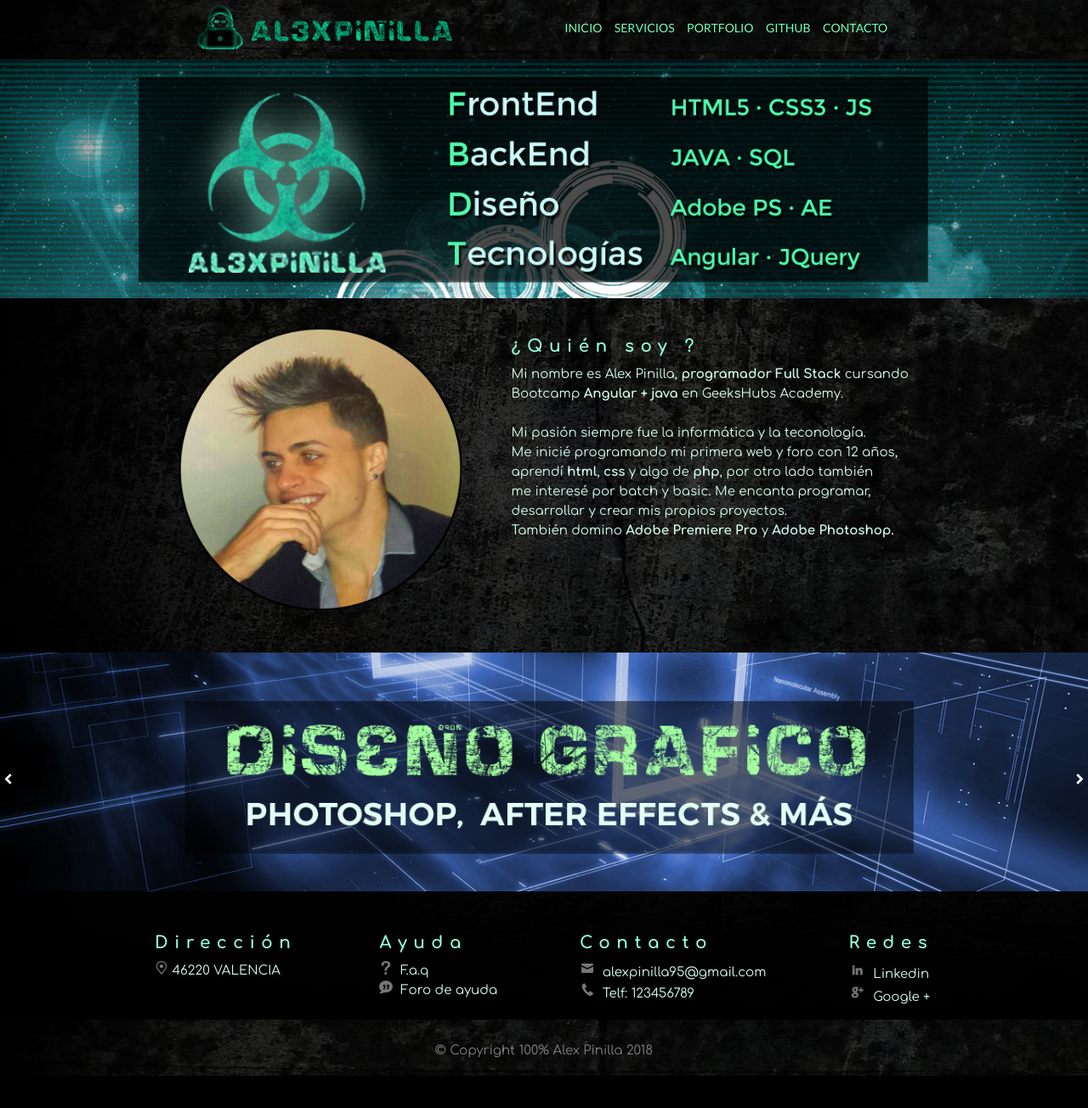
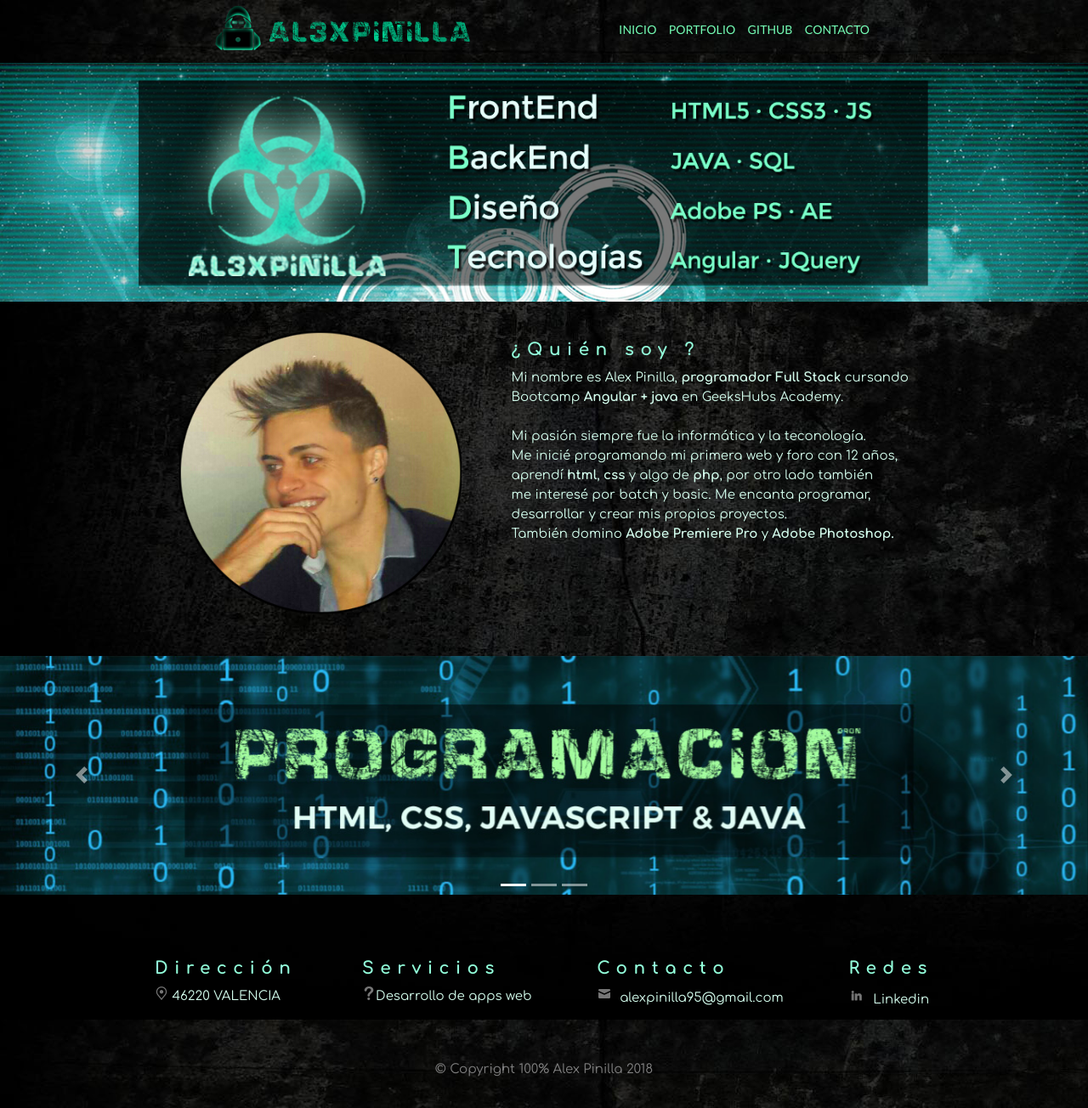
Before and after one commit to Alexpinilla/web, a PHP site: page /index.html in a window 1280 px wide. Shown: the whole page at 85% size. Before the commit the page ends 1266 px from the top, so only its background shows below. Run offline with PHP 8.4, Linux system fonts and the light colour scheme.

Commit message:
actualización enlaces, y corrección slider

```diff
--- a/css/estilo.css
+++ b/css/estilo.css
@@ -1,7 +1,9 @@
 @import url('https://fonts.googleapis.com/css?family=Anonymous+Pro');
 @import url('https://fonts.googleapis.com/css?family=Lato:300,400,700');
 @import url('https://fonts.googleapis.com/css?family=Comfortaa:300,400,700&subset=cyrillic,cyrillic-ext,greek,latin-ext,vietnamese');
-
+ul li a:hover{
+    text-decoration: none
+}
 body {
     font-family: 'Comfortaa', monospace;
     background-color:black;
@@ -22,7 +24,7 @@ body {
     flex-wrap: wrap;
 }
 
-ul li {
+ul li{
     font-family: 'Lato';
     color: #74fdb5;
     font-size: 14px;
@@ -153,6 +155,7 @@ p {
 }
 
 footer {
+    margin-top: 30px;
     display: flex;
     justify-content: space-between;
     align-items:center;
@@ -219,7 +222,10 @@ section {
     flex-direction: column;
     flex-wrap: wrap;
 }
-
+footer {
+    display:flex;
+    justify-content: center
+}
 .foot {
     flex-direction: row;
     flex-wrap: wrap;
@@ -230,48 +236,20 @@ section {
     border-radius: 18px;
     padding: 20px;
     display: flex;
-    margin: 0 auto;
     max-width: 956px;
     justify-content: space-between;
 }
 
-.textofooter {
 
+.visible {
+    display:flex
 }
-@media (max-width: 1766px) {
-    .carrusel{
-        margin-bottom: 350px;
-    }
-
-}
-@media (max-width: 1366px) {
-    .carrusel {
-        margin-bottom: 300px;
-    }
-}
-
-@media (max-width: 1166px) {
-    .carrusel {
-        margin-bottom: 260px;
-    }
-}
-
-@media (max-width: 956px) {
-    .carrusel {
-        margin-bottom: 220px;
-    }
-}
-
-@media (max-width: 700px) {
-    .carrusel {
-        margin-bottom: 170px;
-    }
+.invisible {
+    display:none
 }
 
 @media (max-width: 500px) {
-    .carrusel {
-        margin-bottom: 100px;
-    }
+
     .menudenavegacion li {
         font-size: 12px;
     }
@@ -285,3 +263,28 @@ section {
         font-size: 11px;
     }
 }
+.portfolio {
+    width: 100%
+    ;
+    height: 100%;
+}
+.enlace{
+    font-family: Lato;
+    color: #74fdb5;
+    font-size: 20px;
+}
+.enlace:hover{
+
+    font-weight: bold;
+    color: #74fdb5;
+}
+.enlace2{
+    font-family: 'Comfortaa', monospace;
+    color: #d3fded;
+    font-size: 15px;
+}
+.enlace2:hover{
+    text-decoration: none;
+    font-weight: bold;
+    color: #a8fcdc;
+}
--- a/index.html
+++ b/index.html
@@ -1,5 +1,6 @@
 <!DOCTYPE HTML>
 <html>
+
 <head>
     <meta charset="utf-8">
     <title>Alex Pinilla Programador Full Stack</title>
@@ -7,41 +8,40 @@
     <meta description="description" content="Alex Pinilla, Programador fullstack Java, html, php y javascript. y desarrollador web.">
     <meta keywords="keywords" content="alex pinilla,programador, diseñador web, desarrollador web, html, java, javascript,angular, css,">
     <meta name="viewport" content="width=device-width, initial-scale=1">
+    <link rel="stylesheet" href="https://stackpath.bootstrapcdn.com/bootstrap/4.1.3/css/bootstrap.min.css" integrity="sha384-MCw98/SFnGE8fJT3GXwEOngsV7Zt27NXFoaoApmYm81iuXoPkFOJwJ8ERdknLPMO"
+        crossorigin="anonymous">
+
     <link href="css/reset.css" rel="stylesheet">
     <link href="css/fontello.css" rel="stylesheet">
     <link href="css/estilo.css" rel="stylesheet">
     <link rel="shortcun icon" type="image/png" href="images/favicon.png">
-    <!-- JQUERY -->
-    <script src="https://ajax.googleapis.com/ajax/libs/jquery/3.3.1/jquery.min.js"></script>
-</head>
+   </head>
+
 <body>
     <header>
         <div class="header">
             <div class="logo">
-                <img src="images/alexpinilla.png"></img>
+                <img src="images/alexpinilla.png" />
             </div>
             <div class="menudenavegacion">
                 <ul>
                     <li>
-                        <a class="sheila" href="#">INICIO</a>
+                        <a class="sheila" href="#" onClick="verInicio()">INICIO</a>
                     </li>
                     <li>
-                        <a class="sheila" href="#">SERVICIOS</a>
+                        <a class="sheila" href="#" onClick="verPortfolio()">PORTFOLIO</a>
                     </li>
                     <li>
-                        <a class="sheila" href="#">PORTFOLIO</a>
+                        <a class="sheila" href="href://www.github.com/alexpinilla" target="_blank">GITHUB</a>
                     </li>
                     <li>
-                        <a class="sheila" href="#">GITHUB</a>
-                    </li>
-                    <li>
-                        <a class="sheila" href="#">CONTACTO</a>
+                        <a class="sheila" href="#" onClick="verContacto()">CONTACTO</a>
                     </li>
                 </ul>
             </div>
         </div>
     </header>
-    <section>
+    <section id="inicio">
         <img class="imagen-1" src="images/1.png" />
         <img class="imagen2" src="images/quinto.png" />
         <div class="contenedor1">
@@ -50,7 +50,7 @@
                 <p class="titulo">¿Quién soy ?</p>
                 <p class="parrafo">Mi nombre es Alex Pinilla,
                     <b>programador Full Stack</b>
-                     cursando <br>Bootcamp
+                    cursando <br>Bootcamp
                     <b>Angular + java</b> en GeeksHubs Academy.<br>
                     <br> Mi pasión siempre fue la informática y la teconología.
                     <br> Me inicié programando mi primera web y foro con 12 años,
@@ -67,6 +67,36 @@
                 </p>
             </div>
         </div>
+
+        <div id="carouselExampleIndicators" class="carousel slide" data-ride="carousel">
+            <ol class="carousel-indicators">
+              <li data-target="#carouselExampleIndicators" data-slide-to="0" class="active"></li>
+              <li data-target="#carouselExampleIndicators" data-slide-to="1"></li>
+              <li data-target="#carouselExampleIndicators" data-slide-to="2"></li>
+            </ol>
+            <div class="carousel-inner">
+              <div class="carousel-item active">
+                <img class="d-block w-100" src="images/programacion.jpg" alt="First slide">
+              </div>
+              <div class="carousel-item">
+                <img class="d-block w-100" src="images/diseño5.png" alt="Second slide">
+              </div>
+              <div class="carousel-item">
+                <img class="d-block w-100" src="images/frameworks.png" alt="Third slide">
+              </div>
+            </div>
+            <a class="carousel-control-prev" href="#carouselExampleIndicators" role="button" data-slide="prev">
+              <span class="carousel-control-prev-icon" aria-hidden="true"></span>
+              <span class="sr-only">Previous</span>
+            </a>
+            <a class="carousel-control-next" href="#carouselExampleIndicators" role="button" data-slide="next">
+              <span class="carousel-control-next-icon" aria-hidden="true"></span>
+              <span class="sr-only">Next</span>
+            </a>
+          </div>
+
+
+        <!--
         <div class="car">
             <div class="carrusel">
                 <div class="carrusel1" id="diseño">
@@ -80,30 +110,72 @@
                     <a href="#diseño" class="icon-right-open"></a>
                 </div>
             </div>
+        -->
     </section>
+    <!-- P O R T F O L I O-->
+    <div id="portfolio" class="invisible">
+            <div class="contenedor1">
+                    <img class="portfolio" src="portfolio/proyectohis.png"><br>
+                    <div class="texto">
+                        <br><br>
+                        <p class="titulo">Proyecto Gestión de hospitales Angular</p>
+                        <p class="parrafo">
+                        para probar la aplicación:<br><br>
+                    User: Manolo (administrador) &nbsp;&nbsp;
+                pass: 0</b><br>
+                User: Juan (paciente) &nbsp; &nbsp;
+                Pass: 0 <br>
+                            <br><a class="enlace" href="https://github.com/Alexpinilla/HIS-frontend-angular" target="_blank"> Ver código </a><br>
+                            <a class="enlace" href="https://alexpinilla.github.io/HIS-frontend-angular/" target="_blank"> Ver página del proyecto:
+                            </a>
+
+                        </p>
+                    </div>
+                </div>
+
+    </div>
+    <!-- C O N T A C T O-->
+    <div id="contacto" class="invisible">
+            <div class="contenedor1">
+                    <div class="texto">
+                        <br><br>
+                        <p class="titulo">Contacto</p>
+                        <p class="parrafo">
+                        Para contactarme puedes enviarme un correo eléctronico a esta dirección:<br><br>
+                            <a class="enlace" href="alexpinilla95@gmail.com" target="_blank"> alexpinilla95@gmail.com
+                            </a>
+
+                        </p>
+                    </div>
+                </div>
+    </div>
+
+    <!-- F O O T E R -->
     <footer>
         <div class="foot">
             <div class="footer">
-                <p class="titulo">Dirección</p><p class="textofooter">
-                <img src="images/direccion.png" width="16px" />&nbsp46220 VALENCIA<br></p>
+                <p class="titulo">Dirección</p>
+                <p class="textofooter">
+                    <img src="images/direccion.png" width="16px" />&nbsp46220 VALENCIA<br></p>
                 <br>
             </div>
             <div class="footer">
-                <p class="titulo">Ayuda</p><p class="textofooter">
-                <img src="images/faq.png" width="16px">&nbsp F.a.q<br>
-                <img src="images/foro.png" width="16px">&nbsp Foro de ayuda<br></p>
+                <p class="titulo">Servicios</p>
+                <p class="textofooter">
+                    <img src="images/faq.png" width="16px">Desarrollo de apps web<br>
             </div>
             <div class="footer">
-                <p class="titulo">Contacto</p><p class="textofooter">
-                <img src="images/mail.png">&nbsp alexpinilla95@gmail.com<br>
-                <img src="images/telf.png">&nbsp Telf: 123456789<br></p>
+                <p class="titulo">Contacto</p>
+                <p class="textofooter">
+                    <img src="images/mail.png">&nbsp alexpinilla95@gmail.com<br>
+                    <!--<img src="images/telf.png">&nbsp Telf: 123456789<br></p> -->
             </div>
             <div class="footer">
-                <p class="titulo">Redes</p><p class="textofooter">
-                <img src="images/linkedin.png" width="20px">&nbsp Linkedin
-                <br>
-                <img src="images/google.png" width="20px">&nbsp Google +
-                <br></p>
+                <p class="titulo">Redes</p>
+                <p class="textofooter">
+                    <img src="images/linkedin.png" width="20px">&nbsp <a href="https://www.linkedin.com/in/alex-pinilla-57860b167/" target="_blank" class="enlace2">Linkedin</a>
+                    <br>
+                    </p>
             </div>
         </div>
     </footer>
@@ -112,5 +184,11 @@
         <br>
         <br><br>
     </div>
+    <script src="https://code.jquery.com/jquery-3.3.1.slim.min.js" integrity="sha384-q8i/X+965DzO0rT7abK41JStQIAqVgRVzpbzo5smXKp4YfRvH+8abtTE1Pi6jizo" crossorigin="anonymous"></script>
+<script src="https://cdnjs.cloudflare.com/ajax/libs/popper.js/1.14.3/umd/popper.min.js" integrity="sha384-ZMP7rVo3mIykV+2+9J3UJ46jBk0WLaUAdn689aCwoqbBJiSnjAK/l8WvCWPIPm49" crossorigin="anonymous"></script>
+<script src="https://stackpath.bootstrapcdn.com/bootstrap/4.1.3/js/bootstrap.min.js" integrity="sha384-ChfqqxuZUCnJSK3+MXmPNIyE6ZbWh2IMqE241rYiqJxyMiZ6OW/JmZQ5stwEULTy" crossorigin="anonymous"></script>
 </body>
+<script src="js/mi_js.js">
+</script>
+
 </html>
--- a/js/mi_js.js
+++ b/js/mi_js.js
@@ -0,0 +1,23 @@
+function quitarDiv() {
+    let inicio = document.getElementById('inicio')
+    let portfolio = document.getElementById('portfolio')
+    let contacto = document.getElementById('contacto')
+    inicio.className ='invisible'
+    portfolio.className ='invisible'
+    contacto.className ='invisible'
+}
+function verInicio(){
+    quitarDiv()
+    let inicio = document.getElementById('inicio')
+    inicio.className +='visible'
+}
+function verPortfolio(){
+    quitarDiv()
+    let portfolio = document.getElementById('portfolio')
+    portfolio.className +='visible'
+}
+function verContacto(){
+    quitarDiv()
+    let contacto = document.getElementById('contacto')
+    contacto.className +='visible'
+}
```
Also changed, not shown: images/1.png, images/frameworks.png (added), images/quinto.png, portfolio/apptareas.png (added), portfolio/proyectohis.png (added).
